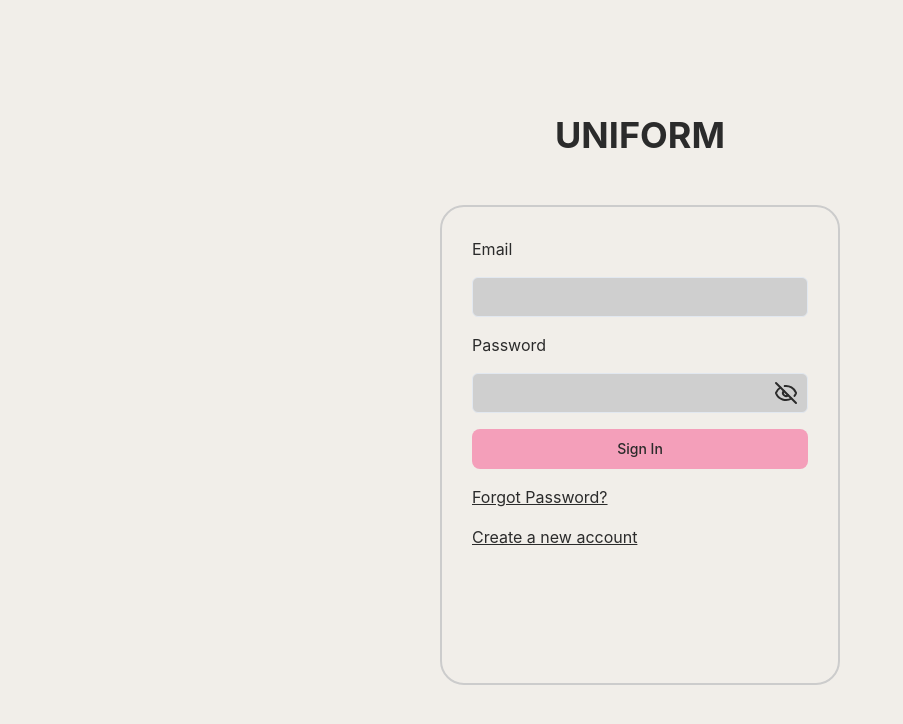
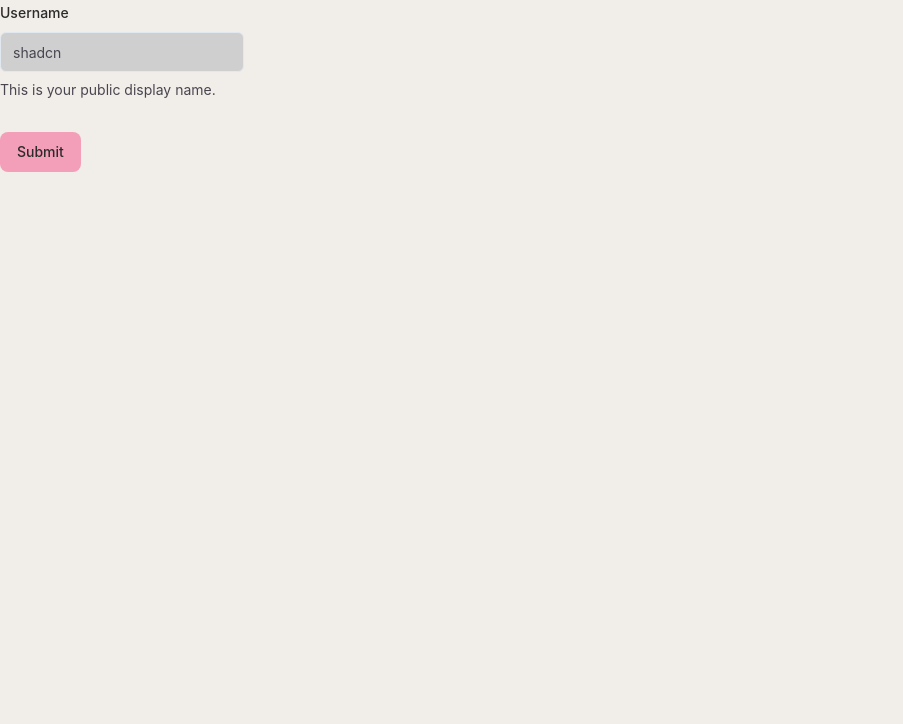
Before and after one commit to devsoc-unsw/trainee-catgirl-24t2, a React (Vite) app in the folder uniforms/: page /login in a window 1280 px wide. Shown: the top 724 px of the page, without its empty margins (0-903 px from the left). Built offline with nearby package versions, Linux system fonts and the light colour scheme.

Commit message:
added form and also started login page

```diff
--- a/uniforms/package.json
+++ b/uniforms/package.json
@@ -11,10 +11,12 @@
     "preview": "bunx --bun vite preview"
   },
   "dependencies": {
+    "@hookform/resolvers": "^3.9.0",
     "@radix-ui/react-alert-dialog": "^1.1.1",
     "@radix-ui/react-checkbox": "^1.1.1",
     "@radix-ui/react-dialog": "^1.1.1",
     "@radix-ui/react-dropdown-menu": "^2.1.1",
+    "@radix-ui/react-label": "^2.1.0",
     "@radix-ui/react-popover": "^1.1.1",
     "@radix-ui/react-select": "^2.1.1",
     "@radix-ui/react-separator": "^1.1.0",
@@ -26,10 +28,12 @@
     "lucide-react": "^0.435.0",
     "react": "^18.3.1",
     "react-dom": "^18.3.1",
+    "react-hook-form": "^7.53.0",
     "react-resizable-panels": "^2.1.1",
     "react-router-dom": "^6.26.1",
     "tailwind-merge": "^2.5.2",
-    "tailwindcss-animate": "^1.0.7"
+    "tailwindcss-animate": "^1.0.7",
+    "zod": "^3.23.8"
   },
   "devDependencies": {
     "@types/node": "^22.5.0",
--- a/uniforms/src/components/ui/card-grid.tsx
+++ b/uniforms/src/components/ui/card-grid.tsx
@@ -1,4 +1,4 @@
-import { Card } from "@/components/ui/card"
+import { Card } from "@/components/ui/card-society"
 import { Plus } from 'lucide-react';
 
 interface CardGridProps {
--- /dev/null
+++ b/uniforms/src/components/ui/form.tsx
@@ -0,0 +1,176 @@
+import * as React from "react"
+import * as LabelPrimitive from "@radix-ui/react-label"
+import { Slot } from "@radix-ui/react-slot"
+import {
+  Controller,
+  ControllerProps,
+  FieldPath,
+  FieldValues,
+  FormProvider,
+  useFormContext,
+} from "react-hook-form"
+
+import { cn } from "@/lib/utils"
+import { Label } from "@/components/ui/label"
+
+const Form = FormProvider
+
+type FormFieldContextValue<
+  TFieldValues extends FieldValues = FieldValues,
+  TName extends FieldPath<TFieldValues> = FieldPath<TFieldValues>
+> = {
+  name: TName
+}
+
+const FormFieldContext = React.createContext<FormFieldContextValue>(
+  {} as FormFieldContextValue
+)
+
+const FormField = <
+  TFieldValues extends FieldValues = FieldValues,
+  TName extends FieldPath<TFieldValues> = FieldPath<TFieldValues>
+>({
+  ...props
+}: ControllerProps<TFieldValues, TName>) => {
+  return (
+    <FormFieldContext.Provider value={{ name: props.name }}>
+      <Controller {...props} />
+    </FormFieldContext.Provider>
+  )
+}
+
+const useFormField = () => {
+  const fieldContext = React.useContext(FormFieldContext)
+  const itemContext = React.useContext(FormItemContext)
+  const { getFieldState, formState } = useFormContext()
+
+  const fieldState = getFieldState(fieldContext.name, formState)
+
+  if (!fieldContext) {
+    throw new Error("useFormField should be used within <FormField>")
+  }
+
+  const { id } = itemContext
+
+  return {
+    id,
+    name: fieldContext.name,
+    formItemId: `${id}-form-item`,
+    formDescriptionId: `${id}-form-item-description`,
+    formMessageId: `${id}-form-item-message`,
+    ...fieldState,
+  }
+}
+
+type FormItemContextValue = {
+  id: string
+}
+
+const FormItemContext = React.createContext<FormItemContextValue>(
+  {} as FormItemContextValue
+)
+
+const FormItem = React.forwardRef<
+  HTMLDivElement,
+  React.HTMLAttributes<HTMLDivElement>
+>(({ className, ...props }, ref) => {
+  const id = React.useId()
+
+  return (
+    <FormItemContext.Provider value={{ id }}>
+      <div ref={ref} className={cn("space-y-2", className)} {...props} />
+    </FormItemContext.Provider>
+  )
+})
+FormItem.displayName = "FormItem"
+
+const FormLabel = React.forwardRef<
+  React.ElementRef<typeof LabelPrimitive.Root>,
+  React.ComponentPropsWithoutRef<typeof LabelPrimitive.Root>
+>(({ className, ...props }, ref) => {
+  const { error, formItemId } = useFormField()
+
+  return (
+    <Label
+      ref={ref}
+      className={cn(error && "text-destructive", className)}
+      htmlFor={formItemId}
+      {...props}
+    />
+  )
+})
+FormLabel.displayName = "FormLabel"
+
+const FormControl = React.forwardRef<
+  React.ElementRef<typeof Slot>,
+  React.ComponentPropsWithoutRef<typeof Slot>
+>(({ ...props }, ref) => {
+  const { error, formItemId, formDescriptionId, formMessageId } = useFormField()
+
+  return (
+    <Slot
+      ref={ref}
+      id={formItemId}
+      aria-describedby={
+        !error
+          ? `${formDescriptionId}`
+          : `${formDescriptionId} ${formMessageId}`
+      }
+      aria-invalid={!!error}
+      {...props}
+    />
+  )
+})
+FormControl.displayName = "FormControl"
+
+const FormDescription = React.forwardRef<
+  HTMLParagraphElement,
+  React.HTMLAttributes<HTMLParagraphElement>
+>(({ className, ...props }, ref) => {
+  const { formDescriptionId } = useFormField()
+
+  return (
+    <p
+      ref={ref}
+      id={formDescriptionId}
+      className={cn("text-sm text-muted-foreground", className)}
+      {...props}
+    />
+  )
+})
+FormDescription.displayName = "FormDescription"
+
+const FormMessage = React.forwardRef<
+  HTMLParagraphElement,
+  React.HTMLAttributes<HTMLParagraphElement>
+>(({ className, children, ...props }, ref) => {
+  const { error, formMessageId } = useFormField()
+  const body = error ? String(error?.message) : children
+
+  if (!body) {
+    return null
+  }
+
+  return (
+    <p
+      ref={ref}
+      id={formMessageId}
+      className={cn("text-sm font-medium text-destructive", className)}
+      {...props}
+    >
+      {body}
+    </p>
+  )
+})
+FormMessage.displayName = "FormMessage"
+
+export {
+  useFormField,
+  Form,
+  FormItem,
+  FormLabel,
+  FormControl,
+  FormDescription,
+  FormMessage,
+  FormField,
+}
--- /dev/null
+++ b/uniforms/src/components/ui/label.tsx
@@ -0,0 +1,26 @@
+"use client"
+
+import * as React from "react"
+import * as LabelPrimitive from "@radix-ui/react-label"
+import { cva, type VariantProps } from "class-variance-authority"
+
+import { cn } from "@/lib/utils"
+
+const labelVariants = cva(
+  "text-sm font-medium leading-none peer-disabled:cursor-not-allowed peer-disabled:opacity-70"
+)
+
+const Label = React.forwardRef<
+  React.ElementRef<typeof LabelPrimitive.Root>,
+  React.ComponentPropsWithoutRef<typeof LabelPrimitive.Root> &
+    VariantProps<typeof labelVariants>
+>(({ className, ...props }, ref) => (
+  <LabelPrimitive.Root
+    ref={ref}
+    className={cn(labelVariants(), className)}
+    {...props}
+  />
+))
+Label.displayName = LabelPrimitive.Root.displayName
+
+export { Label }
--- a/uniforms/src/pages/Login.tsx
+++ b/uniforms/src/pages/Login.tsx
@@ -1,26 +1,63 @@
+"use client"
+
+import { zodResolver } from "@hookform/resolvers/zod"
+import { useForm } from "react-hook-form"
+import { z } from "zod"
+
+import { Button } from "@/components/ui/button"
+import {
+  Form,
+  FormControl,
+  FormDescription,
+  FormField,
+  FormItem,
+  FormLabel,
+  FormMessage,
+} from "@/components/ui/form"
 import { Input } from "@/components/ui/input"
-import { Button } from "@/components/ui/button"
-import { EyeOff } from 'lucide-react'
 
-function Login () {
-    return (
-        /*TO DO (maybe with backend): have red text for invalid input (not too important tbh)*/
-        <div className="flex flex-col w-[100vw] h-full items-center justify-center gap-[50px]">
-            <p className="text-4xl font-bold">UNIFORM</p>
-            <div className="flex flex-col items-left w-[50vh] h-[60%] gap-[16px] p-[30px] border-2 rounded-3xl">
-                <p>Email</p>
-                <Input></Input>
-                <p>Password</p>
-                <div className="relative flex flex-row items-center">
-                    <Input></Input>
-                    <EyeOff className="absolute right-[3%]"></EyeOff>
-                </div>
-                <Button>Sign In</Button>
-                <p className="underline">Forgot Password?</p>
-                <p className="underline">Create a new account</p>
-            </div>
-        </div>
-    )
+const formSchema = z.object({
+  username: z.string().min(2, {
+    message: "Username must be at least 2 characters.",
+  }),
+})
+
+export default function Login() {
+  const form = useForm<z.infer<typeof formSchema>>({
+    resolver: zodResolver(formSchema),
+    defaultValues: {
+      username: "",
+    },
+  })
+
+  // 2. Define a submit handler.
+  function onSubmit(values: z.infer<typeof formSchema>) {
+    // Do something with the form values.
+    // ✅ This will be type-safe and validated.
+    console.log(values)
+  }
+
+  return (
+    <Form {...form}>
+      <form onSubmit={form.handleSubmit(onSubmit)} className="space-y-8">
+        <FormField
+          control={form.control}
+          name="username"
+          render={({ field }) => (
+            <FormItem>
+              <FormLabel>Username</FormLabel>
+              <FormControl>
+                <Input placeholder="shadcn" {...field} />
+              </FormControl>
+              <FormDescription>
+                This is your public display name.
+              </FormDescription>
+              <FormMessage />
+            </FormItem>
+          )}
+        />
+        <Button type="submit">Submit</Button>
+      </form>
+    </Form>
+  )
 }
-
-export default Login
```
Also changed, not shown: uniforms/src/components/ui/card-society.tsx (renamed from uniforms/src/components/ui/card.tsx).
